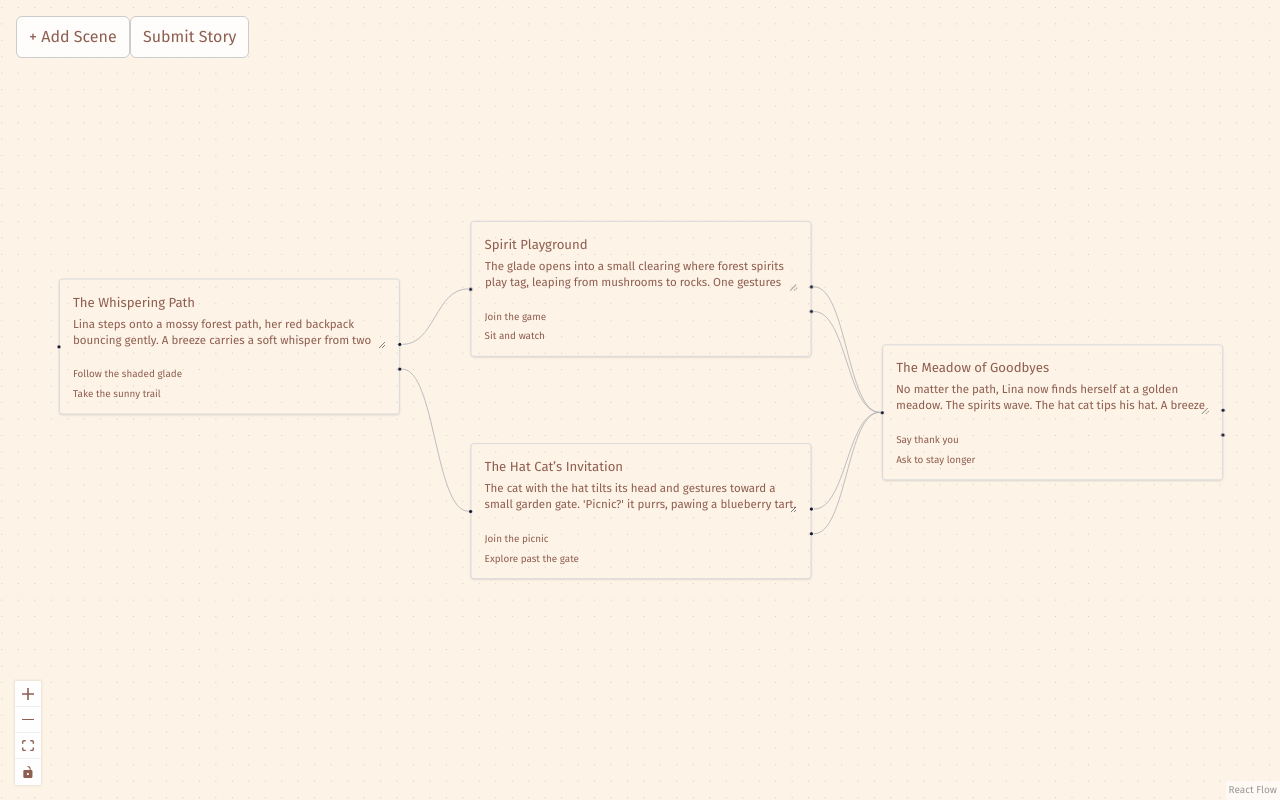
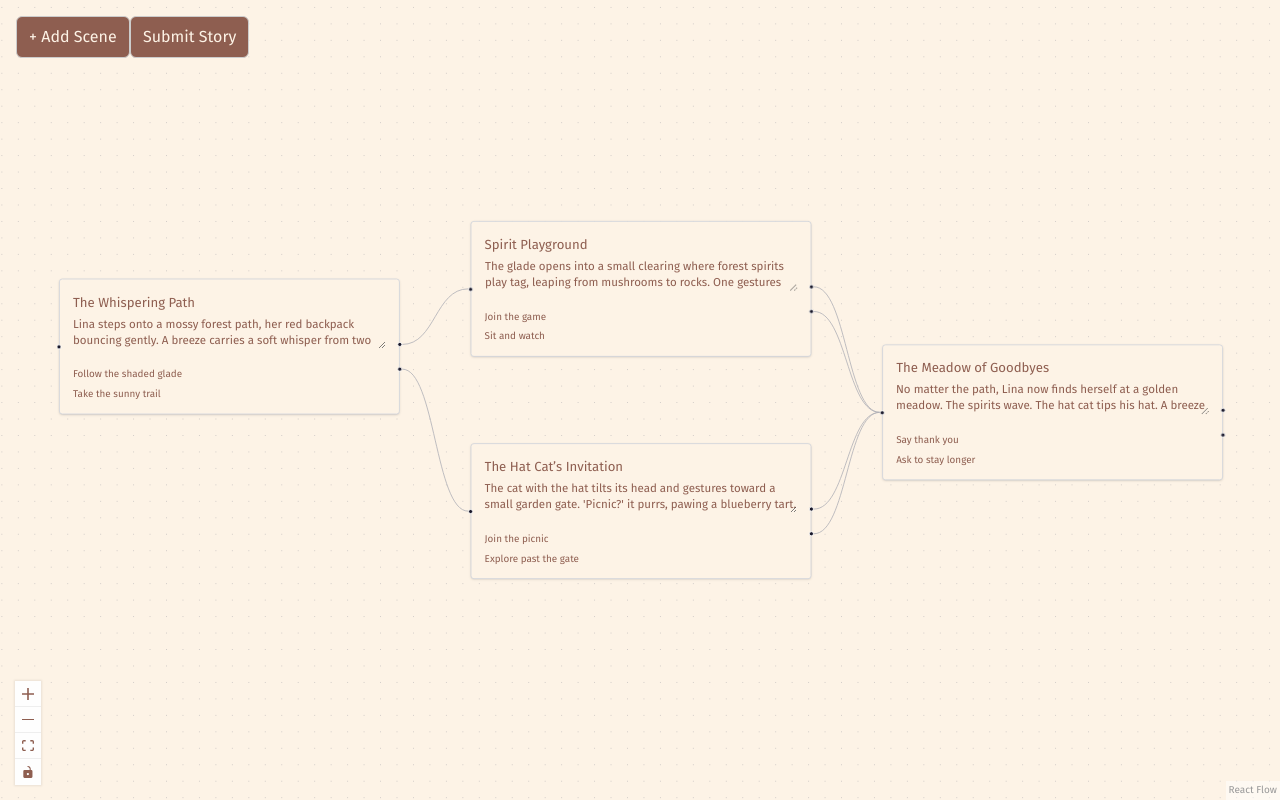
Before and after one commit to quanphan2906/tell-lore, a Next.js app: page /canvas in a window 1280 px wide. Built offline with nearby package versions, Linux system fonts and the light colour scheme.

Commit message:
change color palette of the canvas

```diff
--- a/src/components/canvas.tsx
+++ b/src/components/canvas.tsx
@@ -70,7 +70,7 @@ const SceneNode = ({
 	};
 
 	return (
-		<div className="p-4 rounded shadow min-w-[250px] border border-gray-300">
+		<div className="p-4 rounded shadow min-w-[250px] border border-gray-300 bg-[#FDF3E6] text-[#8E5E50]">
 			<input
 				className="font-bold w-full mb-1"
 				value={localTitle}
@@ -295,12 +295,12 @@ export default function StoryCanvas() {
 					left: 16,
 					zIndex: 10,
 					padding: "8px 12px",
-					background: "#ffffffdd",
 					border: "1px solid #ccc",
 					borderRadius: "6px",
 					cursor: "pointer",
 					fontWeight: "bold",
 				}}
+				className="bg-[#8E5E50] text-[#FDF3E6]"
 			>
 				+ Add Scene
 			</button>
@@ -313,12 +313,12 @@ export default function StoryCanvas() {
 					left: 130,
 					zIndex: 10,
 					padding: "8px 12px",
-					background: "#ffffffdd",
 					border: "1px solid #ccc",
 					borderRadius: "6px",
 					cursor: "pointer",
 					fontWeight: "bold",
 				}}
+				className="bg-[#8E5E50] text-[#FDF3E6]"
 			>
 				Submit Story
 			</button>
```
